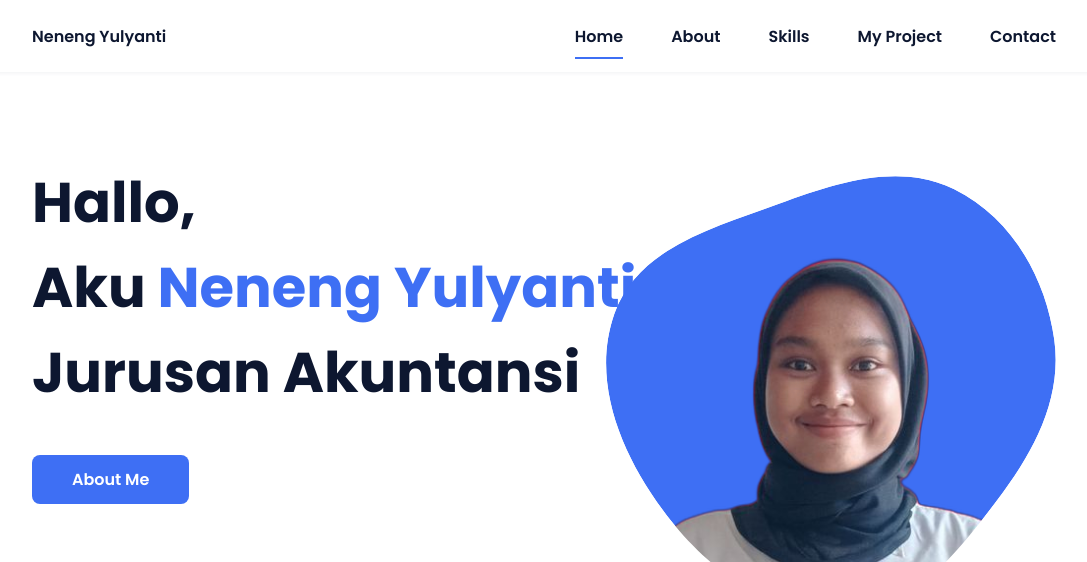
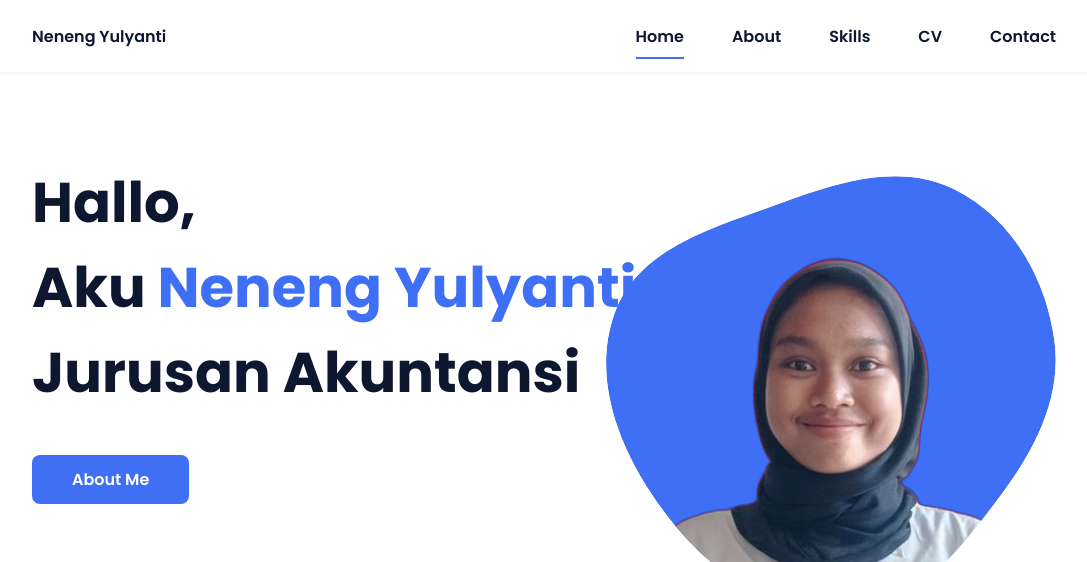
Before and after one commit to ItsmeHndrr/simple-portfolio, a plain HTML site: page index.html in a window 1280 px wide. Shown: the top 562 px of the page, without its empty margins (96-1183 px from the left). Drawn offline with nearby package versions, Linux system fonts and the light colour scheme.

Commit message:
Update index.html

```diff
--- a/index.html
+++ b/index.html
@@ -24,7 +24,7 @@
                         <li class="nav__item"><a href="#home" class="nav__link active-link">Home</a></li>
                         <li class="nav__item"><a href="#about" class="nav__link">About</a></li>
                         <li class="nav__item"><a href="#skills" class="nav__link">Skills</a></li>
-                        <li class="nav__item"><a href="#work" class="nav__link">My Project</a></li>
+                        <li class="nav__item"><a href="#work" class="nav__link">CV</a></li>
                         <li class="nav__item"><a href="#contact" class="nav__link">Contact</a></li>
                     </ul>
                 </div>
```
